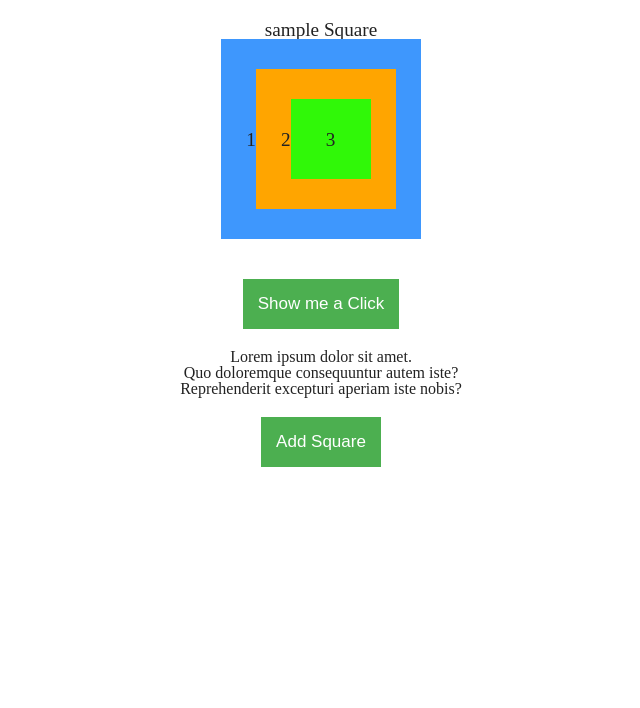
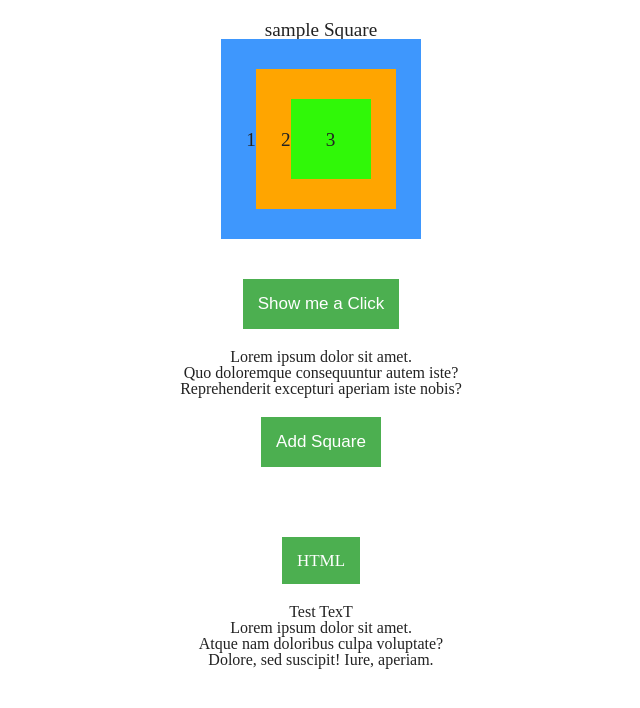
Before and after one commit to Ugin-gt/FD-Node, a plain HTML site: page index.html in a window 1280 px wide. Shown: the whole page, without its empty margins (319-959 px from the left). Drawn offline with Linux system fonts and the light colour scheme.

Commit message:
Add example mouseover display tagName or  innerText

```diff
--- a/index.html
+++ b/index.html
@@ -9,6 +9,7 @@
     <title>Document</title>
   </head>
   <body>
+
     <article class="mainContainer">
       sample Square
       <div class="square" id="square1">
@@ -35,5 +36,16 @@
       <div class="squareContainer"></div>
     </div>
 
+    <article class="blockText">
+      <span class="textContainer">
+      </span>
+      <div>Test TexT</div>
+      <ul class="listContainer">
+        <li>Lorem ipsum dolor sit amet.</li>
+        <li>Atque nam doloribus culpa voluptate?</li>
+        <li>Dolore, sed suscipit! Iure, aperiam.</li>
+      </ul>
+    </article>
+
   </body>
 </html>
--- a/index.js
+++ b/index.js
@@ -62,7 +62,7 @@ listElement.addEventListener('click', function (e) {
 
 const addSquareButton = document.querySelector('.addSquareButton')
 const squareContainer = document.querySelector('.squareContainer')
-// console.log(buttonAdd);
+
 addSquareButton.addEventListener('click', clickHandler);
 squareContainer.addEventListener('click', squareClickHandler)
 
@@ -86,7 +86,22 @@ function createSquare() {
 };
 
 
-// const textContainer = document.querySelector('.textContainer');
-// const listContainer = document.querySelector('.listContainer');
+// При наведении на элементы списка выводить в текстовом блоке
+// текст этих елементов;
+// При наведении на любой другой элемент разметки - выводить
+// название тэга этого элемента.
 
-// // document.addEventListener('mouseover')
+
+const textContainer = document.querySelector('.textContainer');
+const listContainer = document.querySelector('.listContainer');
+
+document.addEventListener('mouseover', (event) => {
+  const { target: elem } = event;
+  const liElem = elem.closest('li');
+  if (liElem) {
+    textContainer.innerText = liElem.innerText;
+    return;
+  }
+  textContainer.innerText = elem.tagName;
+
+});
--- a/style.css
+++ b/style.css
@@ -43,7 +43,8 @@ body {
 }
 
 .button,
-.addSquareButton {
+.addSquareButton,
+.textContainer {
   background-color: #4caf50; /* Green */
   border: none;
   color: white;
```
